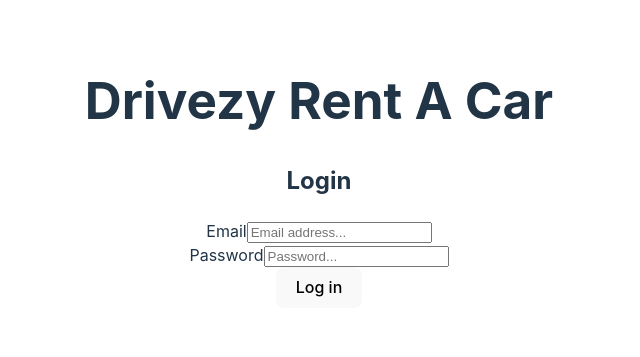
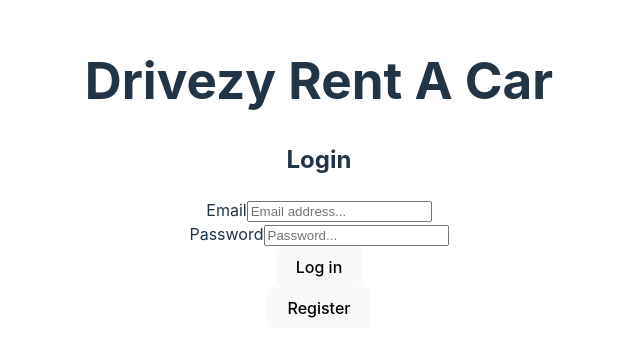
Before and after one commit to Driazzt/PROYECTO-FINAL-RENTACAR, a React (Vite) app in the folder frontend/: page / in a window 1280 px wide. Shown: the part 227-584 px from the top of the page, without its empty margins (321-961 px from the left). Built offline with nearby package versions, Linux system fonts and the light colour scheme.

Commit message:
Décimo Commit: Fix para que aparezca login/register en el LoginPage.

```diff
--- a/frontend/src/Pages/LoginPage.jsx
+++ b/frontend/src/Pages/LoginPage.jsx
@@ -64,6 +64,9 @@
                                 <div>
                                     <button onClick={doLogin}>Log in</button>
                                 </div>
+                                <div>
+                                    <button onClick={() => setFlagLogin(false)}>Register</button>
+                                </div>
                             </div>
                         )
                         : (
```
